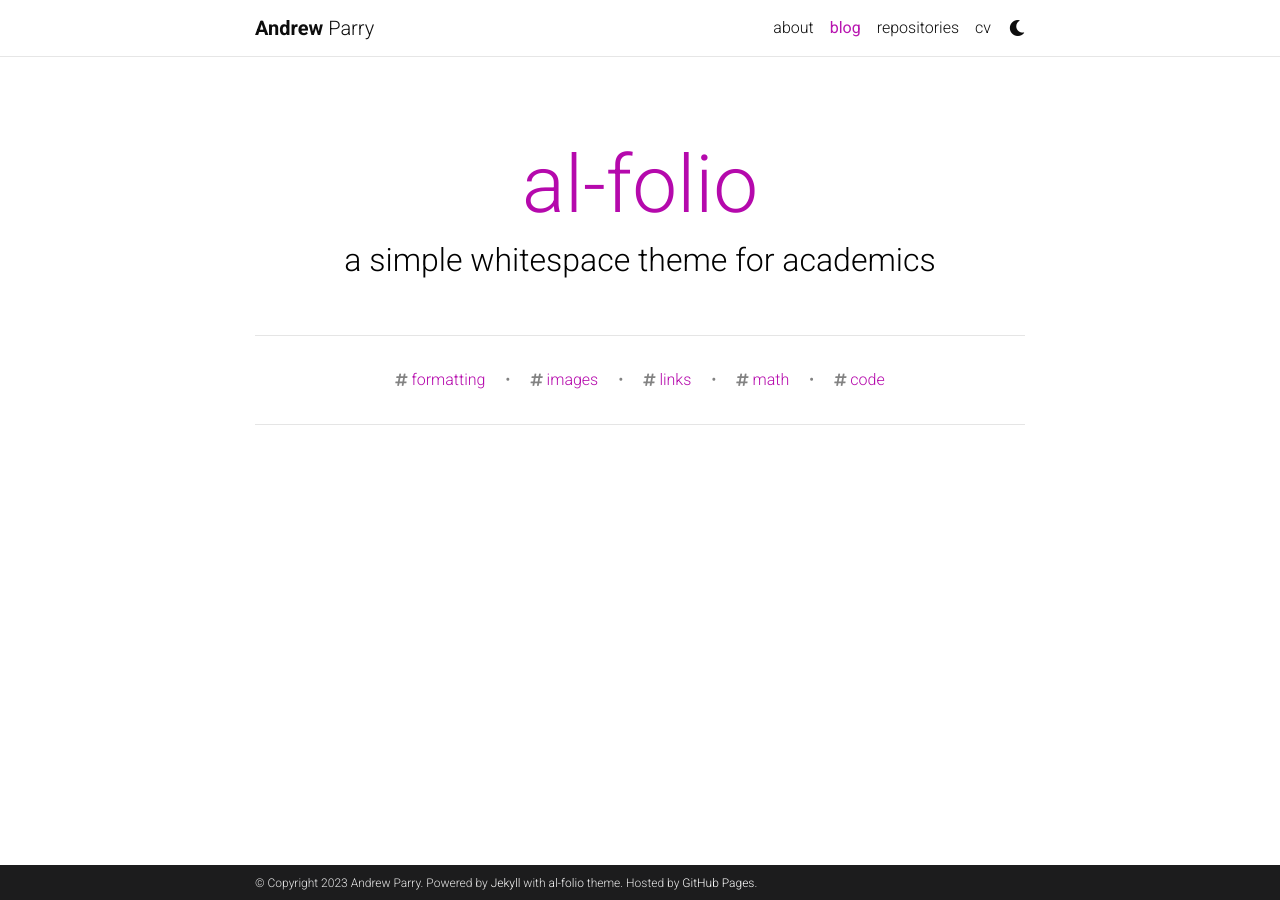
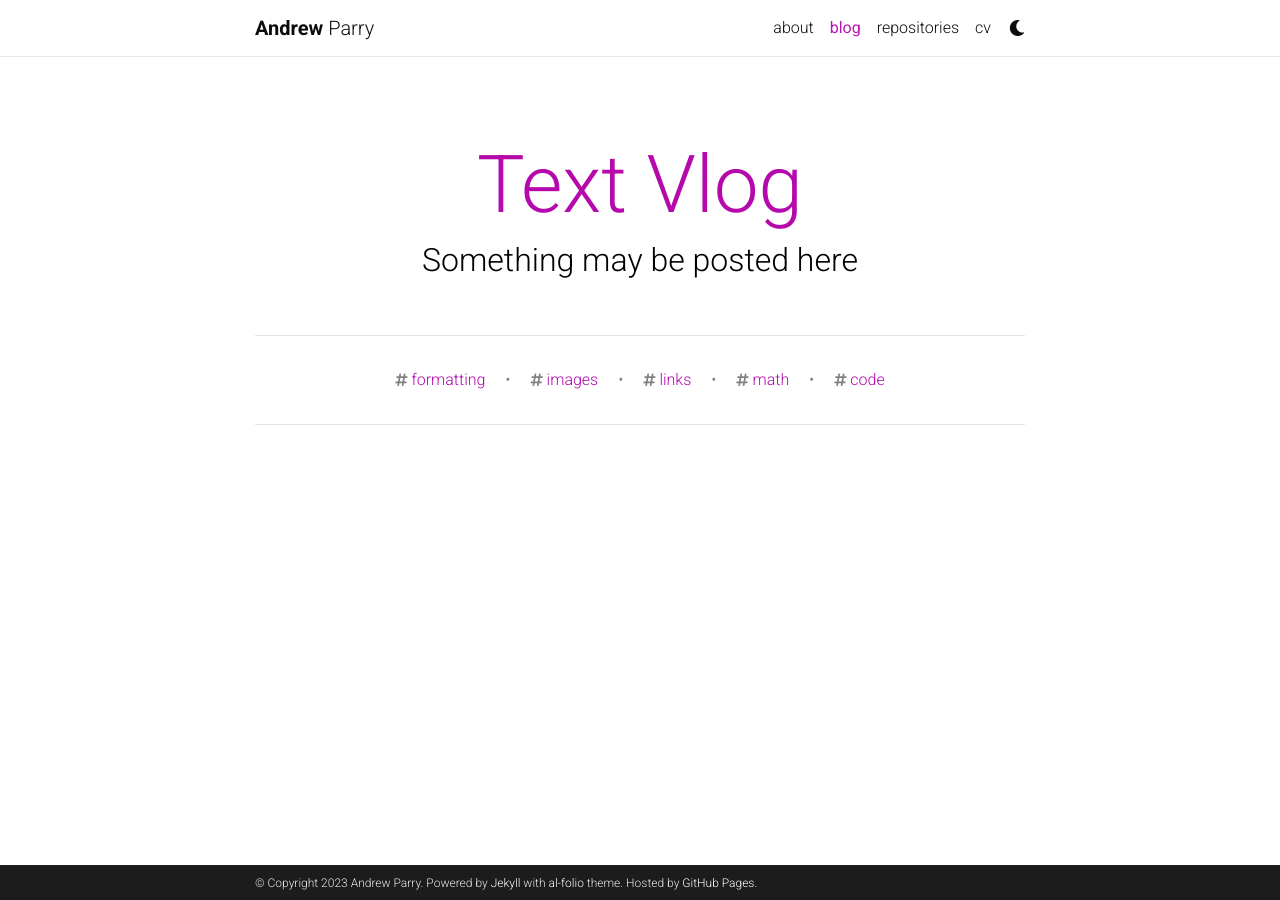
Before and after one commit to Parry-Parry/parry-parry.github.io, a Jekyll site: the page built from blog/index.html, in a window 1280 px wide. Built offline with Jekyll 4.4.1, drawn with Linux system fonts in a browser that asks for light colours; the list of posts is cut into pages by our own code; comment, search, counter and statistics services are not loaded; a style sheet for code colours, icons or effects is not loaded.

Commit message:
small update

```diff
--- a/_config.yml
+++ b/_config.yml
@@ -113,9 +113,9 @@ bing_site_verification:  # out your bing-site-verification ID (Bing Webmaster)
 # Blog
 # -----------------------------------------------------------------------------
 
-blog_name: al-folio # blog_name will be displayed in your blog page
+blog_name: Text Vlog # blog_name will be displayed in your blog page
 blog_nav_title: blog # your blog must have a title for it to be displayed in the nav bar
-blog_description: a simple whitespace theme for academics
+blog_description: Something may be posted here
 permalink: /blog/:year/:title/
 
 # Pagination
```
